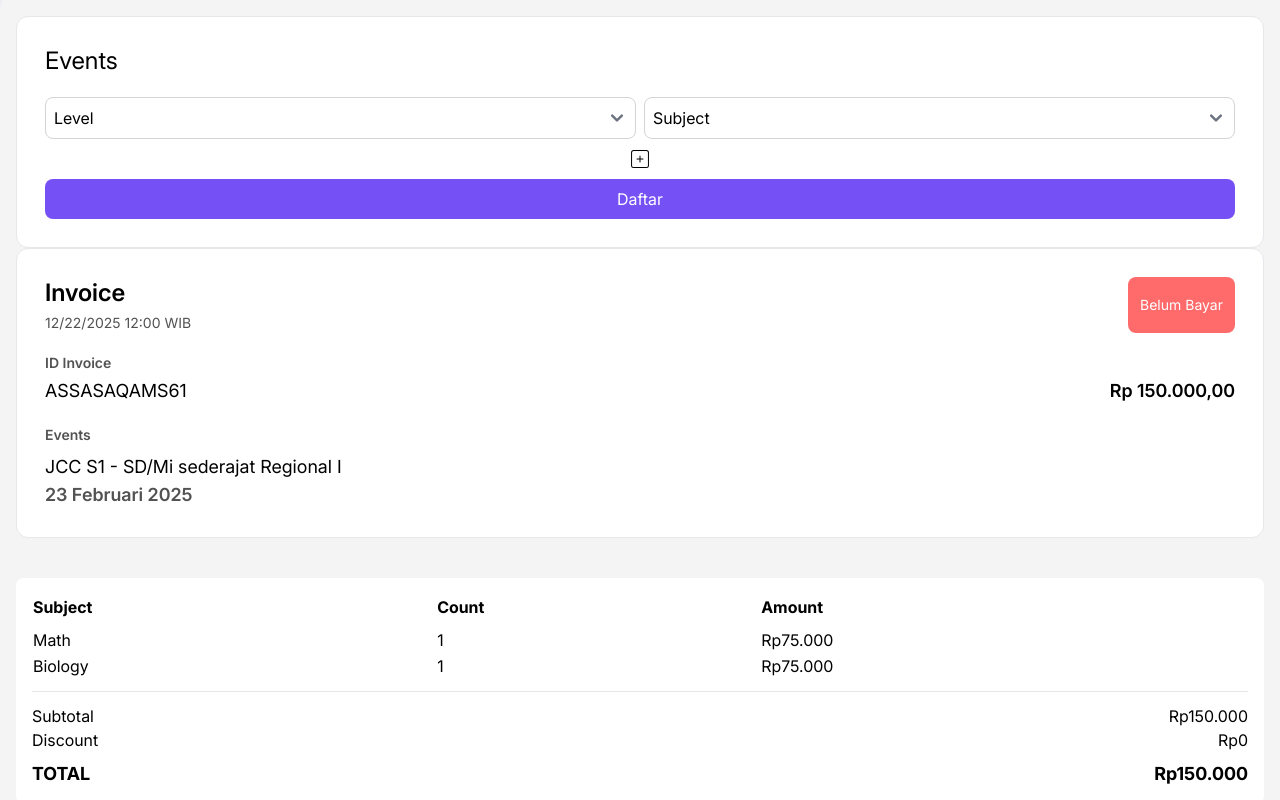
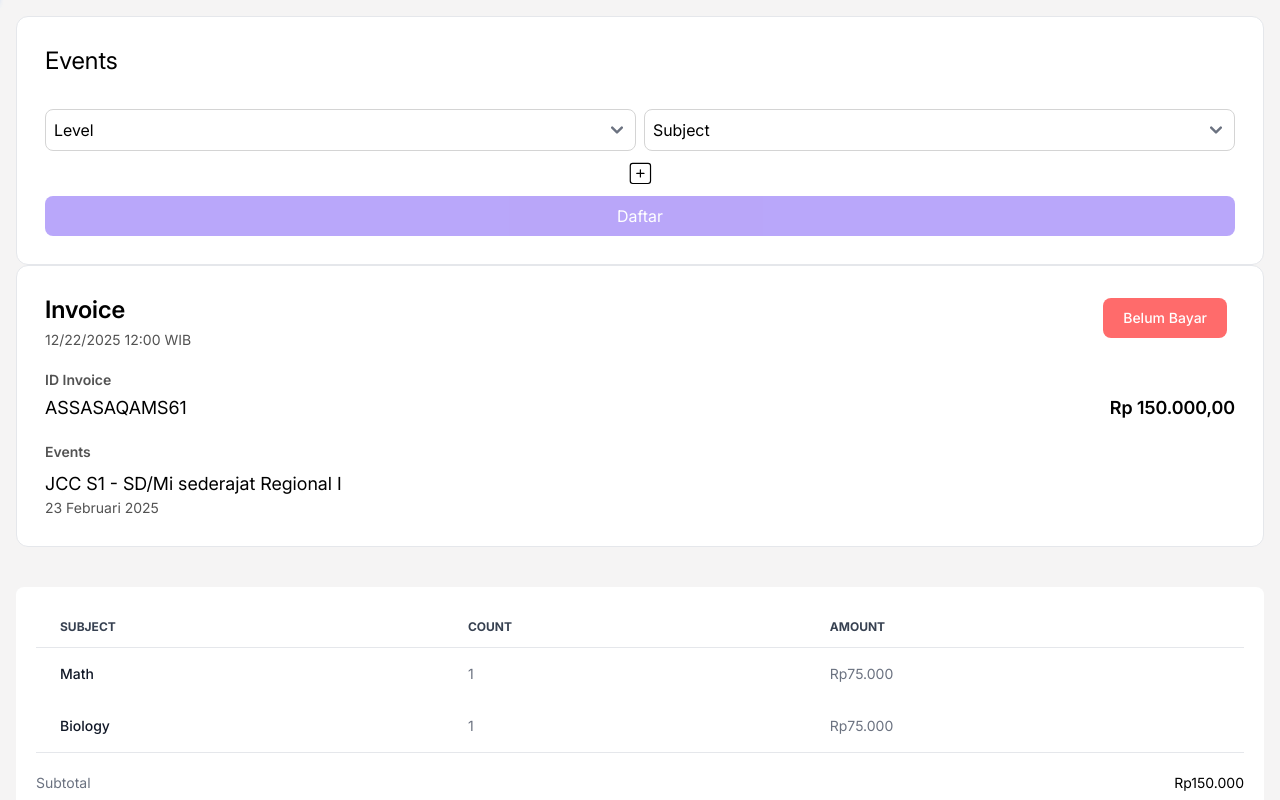
Before and after one commit to Firay24/JD-FiraYusiRukmana-jcc-frontend, a Next.js app: page /member/event/create in a window 1280 px wide. Shown: the top 800 px of the page. Built offline with nearby package versions, Linux system fonts and the light colour scheme.

Commit message:
feat(member): enhance event creation page
- Add Container component for better layout
- Improve UI elements styling
- Add input validation
- Update button styles
- Enhance invoice section

```diff
--- a/src/app/member/event/create/page.tsx
+++ b/src/app/member/event/create/page.tsx
@@ -1,4 +1,5 @@
 "use client";
+import Container from "@/components/base/Container";
 import React, { useState } from "react";
 import { CiSquarePlus } from "react-icons/ci";
 
@@ -18,11 +19,13 @@
   const updateField = (index, key, value) => {
     setFields(fields.map((field, i) => (i === index ? { ...field, [key]: value } : field)));
   };
+
   return (
     <div className="min-h-screen bg-base-gray p-4">
+      <Container>
         <div className="rounded-xl border bg-white p-7">
           <p className="text-start text-2xl font-normal">Events</p>
-        <div className="mt-5 flex flex-col items-center gap-2">
+          <div className="mt-8 flex flex-col items-center gap-2">
             {fields.map((field, index) => (
               <div key={index} className="flex w-full flex-row items-center gap-2">
                 <select value={field.level} onChange={(e) => updateField(index, "level", e.target.value)} className="w-full rounded-lg border border-neutral-300 p-2">
@@ -55,19 +58,31 @@
                 )}
               </div>
             ))}
-          <CiSquarePlus className="text-2xl" onClick={addField} />
+            <CiSquarePlus className="text-[1.8rem]" onClick={addField} />
+            {fields[0].subject === "" || fields[0].level === "" ? (
+              <button disabled className="bg-primary w-full cursor-not-allowed rounded-lg bg-base-purple p-2 text-white opacity-50">
+                Daftar
+              </button>
+            ) : (
               <button className="bg-primary w-full rounded-lg bg-base-purple p-2 text-white">Daftar</button>
+            )}
           </div>
         </div>
 
         {/* Invoice */}
         <div className="rounded-xl border bg-white p-7">
-        <div className="flex flex-row justify-between">
+          <div className="flex flex-row items-center justify-between">
             <div className="flex flex-col gap-1">
               <p className="text-start text-2xl font-semibold">Invoice</p>
               <p className="text-sm text-neutral-600">12/22/2025 12:00 WIB</p>
             </div>
-          {statusInvoice ? <button className="rounded-lg bg-base-green px-3 py-1 text-sm text-white">Lunas</button> : <button className="rounded-lg bg-base-pink px-3 py-1 text-sm text-white">Belum Bayar</button>}
+            {statusInvoice ? (
+              <button className="mb-2 me-2 rounded-lg bg-base-green px-5 py-2.5 text-sm text-white">Lunas</button>
+            ) : (
+              <button type="button" className="mb-2 me-2 rounded-lg bg-base-pink px-5 py-2.5 text-sm font-medium text-white">
+                Belum Bayar
+              </button>
+            )}
           </div>
 
           {/* ID Invoice */}
@@ -86,7 +101,7 @@
             <p className="text-sm font-semibold text-neutral-600">Events</p>
             <div className="flex w-full flex-col items-start">
               <p className="text-lg text-black">JCC S1 - SD/Mi sederajat Regional I</p>
-            <p className="text-lg font-semibold text-neutral-600">23 Februari 2025</p>
+              <p className="text-sm text-neutral-600">23 Februari 2025</p>
             </div>
           </div>
         </div>
@@ -94,41 +109,54 @@
         {/* Rincian Pembayaran */}
         <div className="mt-5 flex flex-col gap-2">
           {/* Rincian Pembayaran */}
-        <div className="mt-5 rounded-lg bg-white p-4">
-          <table className="w-full text-left">
-            <thead>
+          <div className="mt-5 rounded-lg bg-white p-5">
+            <div className="relative overflow-x-auto">
+              <table className="w-full text-left text-sm text-gray-500 dark:text-gray-400 rtl:text-right">
+                <thead className="border-b border-gray-200 text-xs uppercase text-gray-700">
                   <tr>
-                <th className="pb-2">Subject</th>
-                <th className="pb-2">Count</th>
-                <th className="pb-2">Amount</th>
+                    <th scope="col" className="px-6 py-3">
+                      Subject
+                    </th>
+                    <th scope="col" className="px-6 py-3">
+                      Count
+                    </th>
+                    <th scope="col" className="px-6 py-3">
+                      Amount
+                    </th>
                   </tr>
                 </thead>
                 <tbody>
-              <tr>
-                <td>Math</td>
-                <td>1</td>
-                <td>Rp75.000</td>
+                  <tr className="bg-white dark:border-gray-700 dark:bg-gray-800">
+                    <th scope="row" className="whitespace-nowrap px-6 py-4 font-medium text-gray-900 dark:text-white">
+                      Math
+                    </th>
+                    <td className="px-6 py-4">1</td>
+                    <td className="px-6 py-4">Rp75.000</td>
                   </tr>
-              <tr>
-                <td>Biology</td>
-                <td>1</td>
-                <td>Rp75.000</td>
+                  <tr className="bg-white dark:border-gray-700 dark:bg-gray-800">
+                    <th scope="row" className="whitespace-nowrap px-6 py-4 font-medium text-gray-900 dark:text-white">
+                      Biology
+                    </th>
+                    <td className="px-6 py-4">1</td>
+                    <td className="px-6 py-4">Rp75.000</td>
                   </tr>
                 </tbody>
               </table>
-          <div className="mt-3 border-t pt-3">
+            </div>
+
+            <div className="mb-3 border-b border-t pb-5 pt-5">
               <div className="flex justify-between">
-              <span>Subtotal</span>
-              <span>Rp150.000</span>
+                <p className="text-sm text-gray-500">Subtotal</p>
+                <p className="text-sm">Rp150.000</p>
               </div>
-            <div className="flex justify-between">
-              <span>Discount</span>
-              <span>Rp0</span>
+              <div className="mt-2 flex justify-between">
+                <p className="text-sm text-gray-500">Discount</p>
+                <p className="text-sm">Rp0</p>
               </div>
-            <div className="mt-2 flex justify-between text-lg font-bold">
-              <span>TOTAL</span>
-              <span>Rp150.000</span>
             </div>
+            <div className="mt-5 flex justify-between text-lg font-bold">
+              <p className="text-sm font-medium text-base-pink">TOTAL</p>
+              <p className="text-sm font-semibold">Rp150.000</p>
             </div>
           </div>
         </div>
@@ -138,13 +166,13 @@
           <div className="flex w-full flex-col items-start">
             <p className="text-sm font-semibold text-neutral-600">No Rekening</p>
             <div className="flex w-full flex-row items-center justify-between">
-            <p className="text-lg font-semibold">123456789</p>
+              <p className="text-lg font-normal">123456789</p>
               <p className="text-lg font-semibold text-black">BCA</p>
             </div>
           </div>
           <div>
             <p className="text-sm font-semibold text-neutral-600">Atas nama</p>
-          <p className="text-lg font-semibold text-black">Fira Yusi Rukmana</p>
+            <p className="text-lg font-normal text-black">Fira Yusi Rukmana</p>
           </div>
         </div>
 
@@ -183,6 +211,7 @@
         </div>
 
         <button className="bg-primary mt-5 w-full rounded-lg bg-base-purple p-2 text-white">Konfirmasi Pembayaran</button>
+      </Container>
     </div>
   );
 };
```
Lines whose indentation alone changed are shown as unchanged.
